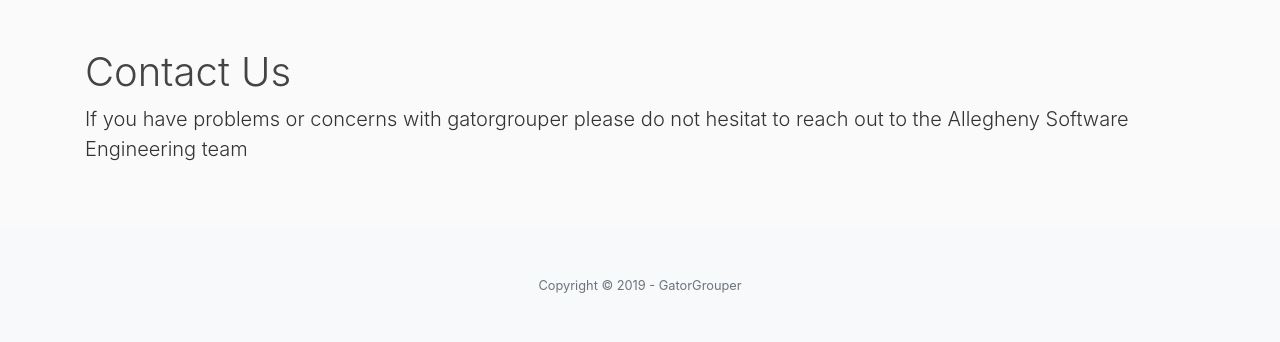
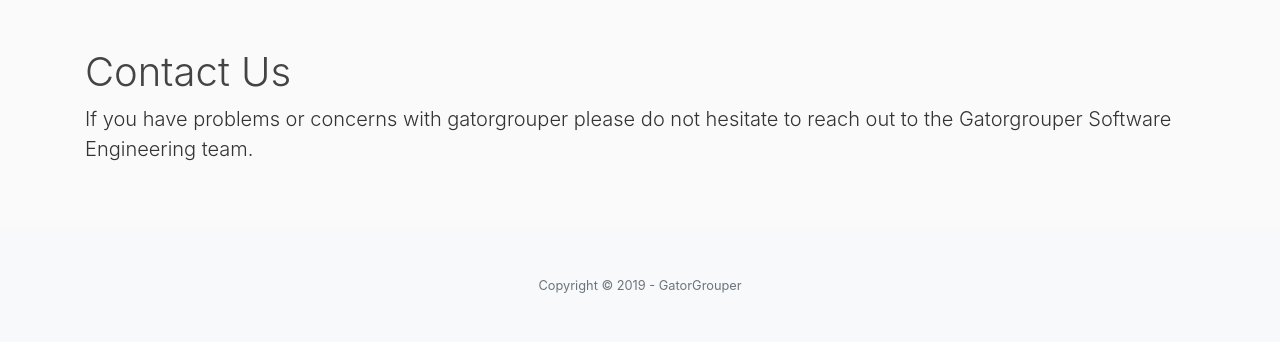
Before and after one commit to GatorIncubator/gatorgrouper, a Django app: page / in a window 1280 px wide. Shown: the part 1092-1434 px from the top of the page. Run offline with Django 3.2, Linux system fonts and the light colour scheme; some libraries are stand-ins or nearby versions.

Commit message:
fixed typo on homepage

```diff
--- a/gatorgrouper/templates/gatorgrouper/home.html
+++ b/gatorgrouper/templates/gatorgrouper/home.html
@@ -53,7 +53,7 @@
 <section class="py-5">
   <div class="container">
     <h1 class="font-weight-light">Contact Us</h1>
-    <p class="lead">If you have problems or concerns with gatorgrouper please do not hesitat to reach out to the Allegheny Software Engineering team</p>
+    <p class="lead">If you have problems or concerns with gatorgrouper please do not hesitate to reach out to the Gatorgrouper Software Engineering team.</p>
   </div>
 </section>
 
```
